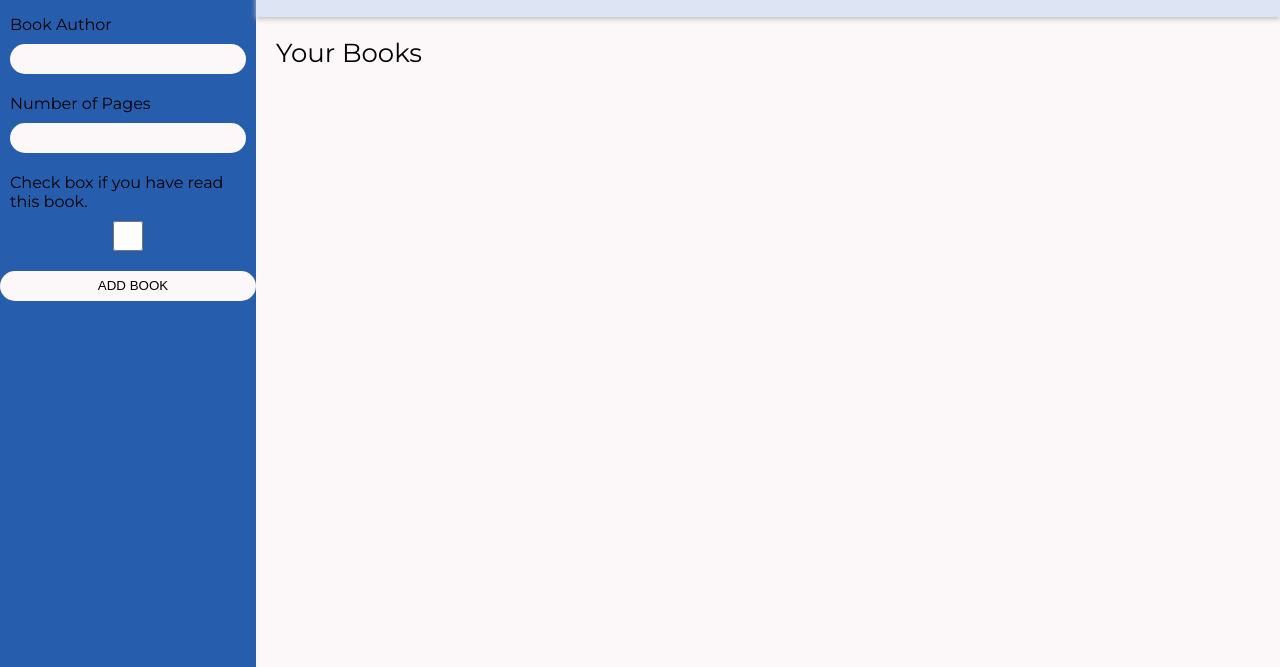
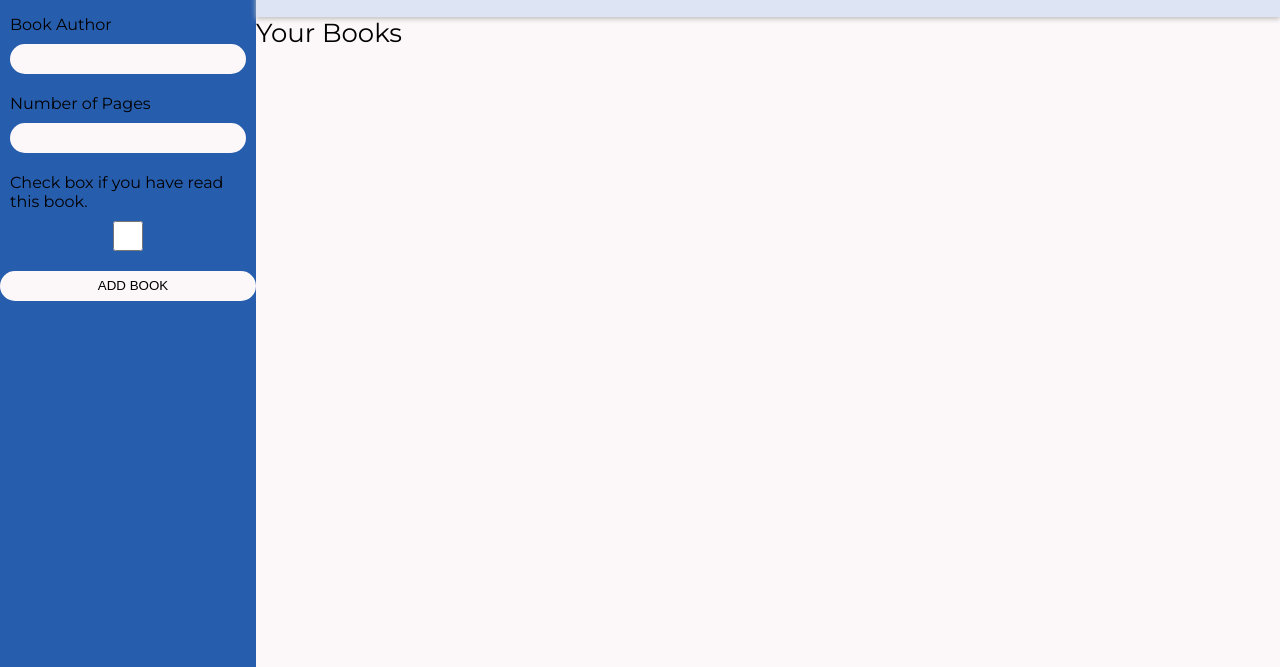
Before and after one commit to staceymw/library, a plain HTML site: page index.html in a window 1280 px wide. Shown: the part 133-800 px from the top of the page. Drawn offline with Linux system fonts and the light colour scheme.

Commit message:
Remove grid from main content section

```diff
--- a/styles.css
+++ b/styles.css
@@ -223,15 +223,10 @@ input {
 }
 
 .main-content {
-    display: grid;
-    grid-template-columns: 3fr 1fr;
-    padding: 20px 20px 0 20px;
-    gap: 25px;
+
     background-color: #FCF7F8;
 }
 .books {
-    grid-column: 1 / 2;
-    grid-row: 2 / 6;
     display: grid;
     gap:20px;
     grid-template-columns: repeat(auto-fit, minmax(300px, 350px));
```
